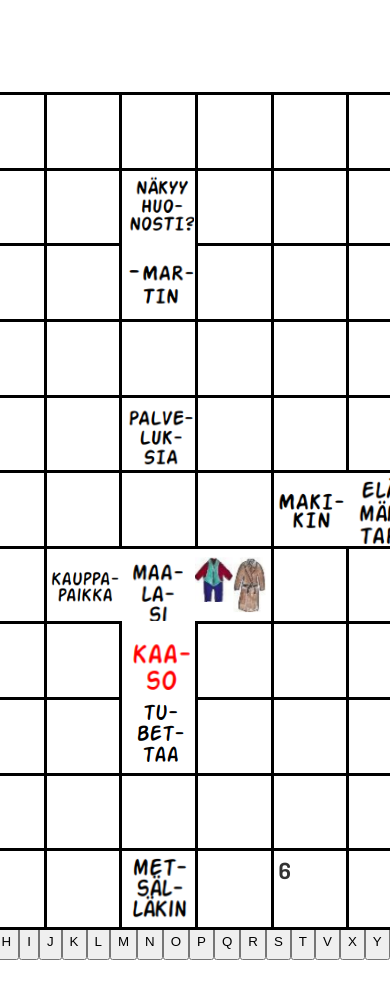
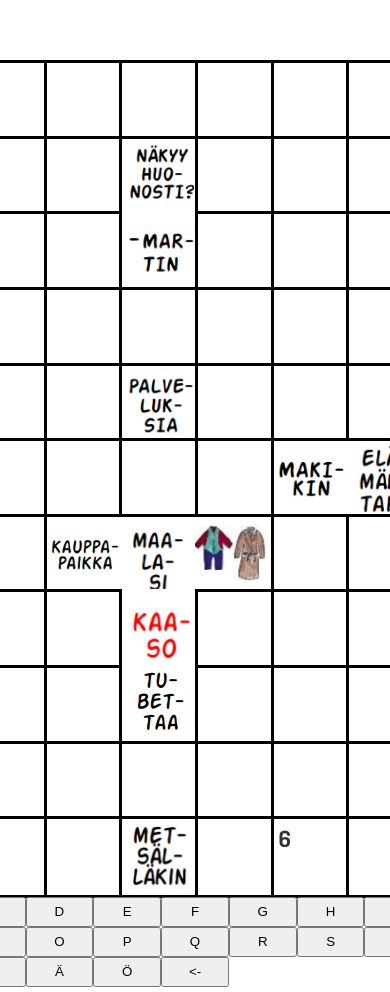
Before and after one commit to DeveloperWizard83/ristikko2021, a React (Vite) app: page / in a window 390 px wide. Shown: the part 146-1138 px from the top of the page. Before the commit the page ends 1106 px from the top, so only its background shows below. Built offline with nearby package versions, Linux system fonts and the light colour scheme.

Commit message:
mobiilinäppäistön esiaste

```diff
--- a/src/CrosswordGrid.jsx
+++ b/src/CrosswordGrid.jsx
@@ -123,7 +123,7 @@ function CrosswordGrid() {
 
         let updatedContent = { ...gridContentRef.current };
 
-        if (key === 'Poista kirjain') { // Handle delete key
+        if (key === '<-') { // Handle delete key
             updatedContent[selectedItemId] = '';
             moveGridItemFocus(-1);
         } else { // Handle letter keys
--- a/src/CustomKeyboard.css
+++ b/src/CustomKeyboard.css
@@ -1,10 +1,16 @@
 .custom-keyboard {
-    display: none;
+    display: none
+
 }
 
-@media (max-width: 600px) { /* Adjust the width as per your requirements */
+@media (max-width: 900px) {
     .custom-keyboard {
-        display: flex;
-        /* Add more styles to arrange the keys as needed */
+        display: grid;
+        grid-template-columns: repeat(11, 1fr); /* 11 columns */
+        grid-auto-rows: minmax(30px, auto); /* Minimum row height */
+        /* Space between keys */
+        padding: 5px; /* Optional padding around the keyboard */
+        position: sticky;
+        z-index: 1000;
     }
 }
--- a/src/CustomKeyboard.jsx
+++ b/src/CustomKeyboard.jsx
@@ -2,7 +2,7 @@ import React from 'react';
 import './CustomKeyboard.css';
 
 function CustomKeyboard({ onKeyPress }) {
-    const keys = ['A', 'B', 'C', 'D','E','F','G','H','I','J','K','L','M','N','O','P','Q','R','S','T','V','X','Y','Z','Å','Ä','Ö', 'Poista kirjain'];
+    const keys = ['A', 'B', 'C', 'D','E','F','G','H','I','J','K','L','M','N','O','P','Q','R','S','T','V','X','Y','Z','Å','Ä','Ö', '<-'];
 
     return (
         <div className="custom-keyboard">
```
